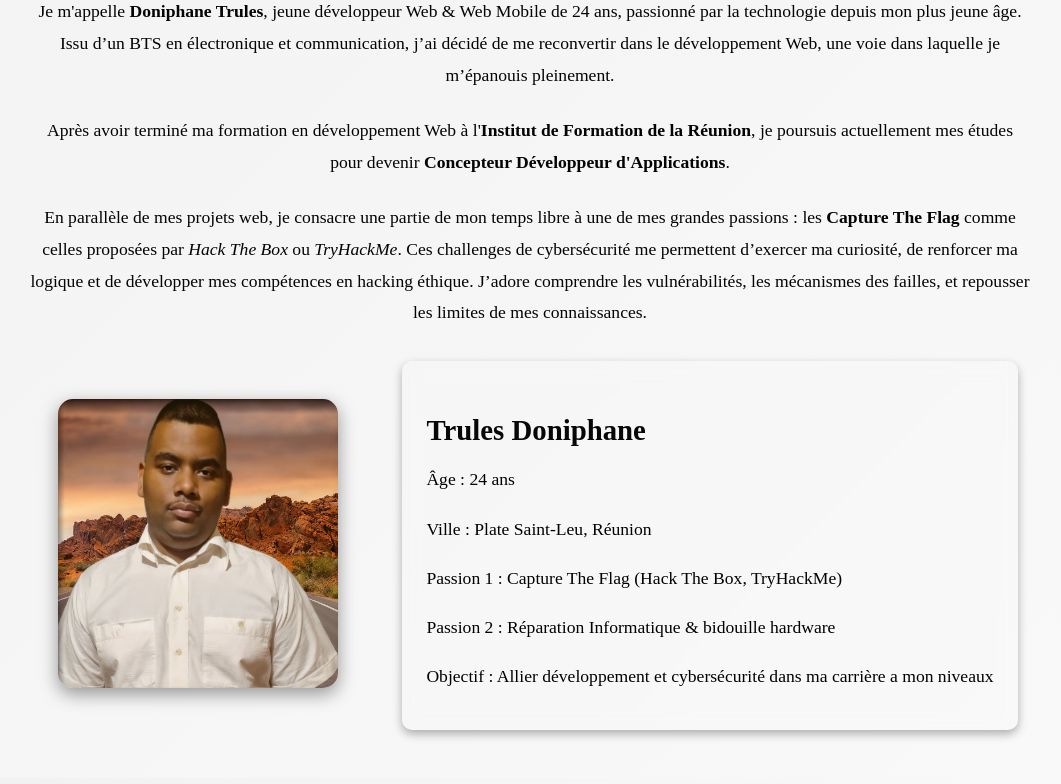
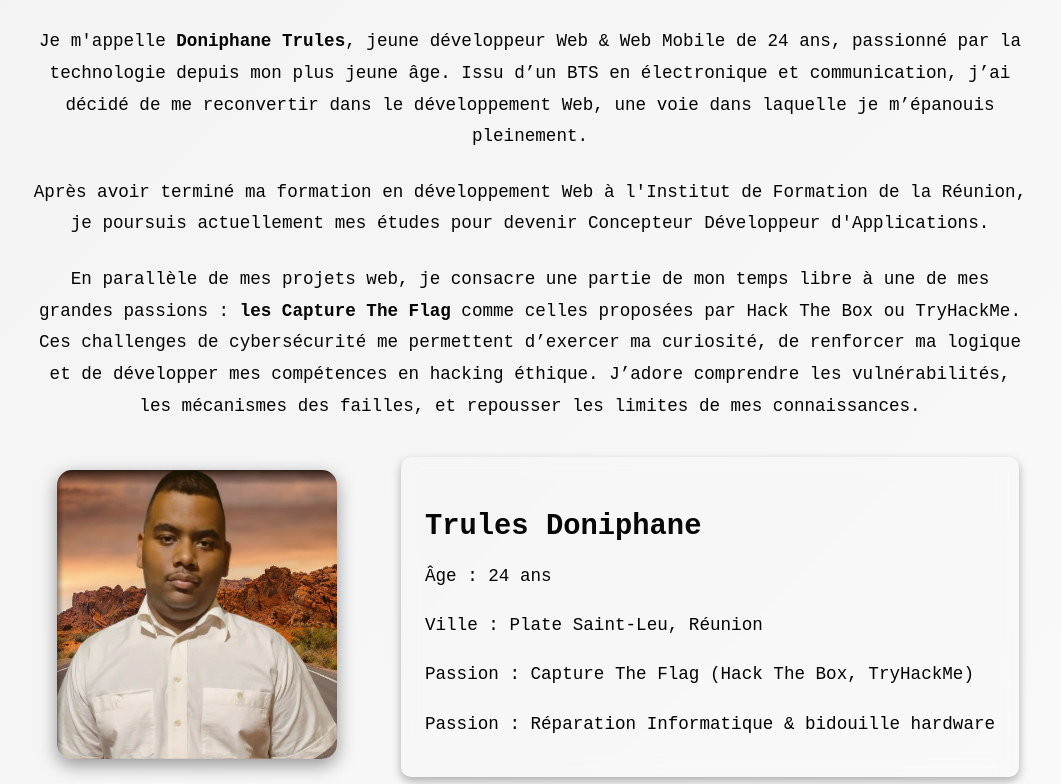
Before and after one commit to doniphane/mon-portfolio2025, a React (Create React App) app: page / in a window 1280 px wide. Shown: the part 636-1420 px from the top of the page, without its empty margins (110-1171 px from the left). Built offline with nearby package versions, Linux system fonts and the light colour scheme; the HTML template or start-up script is replaced by a standard one.

Commit message:
Add files via upload

```diff
--- a/src/components/AboutMe.css
+++ b/src/components/AboutMe.css
@@ -1,8 +1,7 @@
+body {
+  background: linear-gradient(135deg, #f1f1f1, #ffffff);
+}
 
-body{
-  background: linear-gradient(135deg, #f1f1f1, #ffffff);
-
-}
 .about-me {
   text-align: center;
   padding: 3rem 1rem;
@@ -84,87 +83,121 @@ body{
   }
 }
 
-body{
-  background: linear-gradient(135deg, #f1f1f1, #ffffff);
+.about-me-container {
+  font-family: 'Courier New', Courier, monospace;
+  min-height: 100vh;
+  padding: 2rem;
+  color: #fff;
+}
 
-}
-.about-me {
-  text-align: center;
-  padding: 3rem 1rem;
-  color: white;
+.terminal {
   max-width: 1000px;
   margin: auto;
+  background-color: #000;
+  border-radius: 8px;
+  overflow: hidden;
+  box-shadow: 0 0 20px rgba(0, 0, 0, 0.5);
 }
 
-.about-me h2 {
-  font-size: 2.5rem;
-  margin-bottom: 1.5rem;
-  color: #030303;
+.terminal-header {
+  display: flex;
+  align-items: center;
+  padding: 0.5rem;
+  background-color: #2d2d2d;
 }
 
-.about-me p {
-  font-size: 1.1rem;
-  margin-bottom: 1.5rem;
-  color: #030303;
-  line-height: 1.8;
+.terminal-header .circle {
+  width: 12px;
+  height: 12px;
+  border-radius: 50%;
+  margin-right: 0.5rem;
 }
 
-.profile-container {
-  display: flex;
-  justify-content: center;
-  align-items: center;
-  gap: 3rem;
-  flex-wrap: wrap;
-  margin-top: 2rem;
+.red { background: #ff5f56; }
+.yellow { background: #ffbd2e; }
+.green { background: #27c93f; }
+
+.terminal-header .title {
+  color: #aaa;
+  margin-left: auto;
+  margin-right: auto;
 }
 
-.profile-picture {
+.terminal-body {
+  height: 700px;
   padding: 1rem;
-  border-radius: 10px;
+  overflow-y: auto;
+  background-color: #000;
+  font-size: 1rem;
+  line-height: 1.5;
+  font-family: 'Courier New', Courier, monospace;
 }
 
-.profile-picture img {
-  width: 280px;
-  border-radius: 15px;
-  box-shadow: 0 6px 18px rgba(0, 0, 0, 0.4);
-  transition: transform 0.3s ease-in-out;
+.terminal-line {
+  margin-bottom: 0.5rem;
+  color: #33ff33;
+  white-space: pre-wrap;
 }
 
-.profile-picture img:hover {
-  transform: scale(1.05);
+.terminal-input {
+  display: flex;
+  align-items: center;
+}
+.terminal-input .prompt {
+  margin-right: 0.5rem;
+  color: #33ff33;
 }
 
-.profile-info {
-  text-align: left;
-  background: rgba(255, 255, 255, 0.05);
-  padding: 1.5rem;
-  border-radius: 10px;
-  backdrop-filter: blur(8px);
-  box-shadow: 0 4px 10px rgba(0, 0, 0, 0.3);
+.terminal-input input {
+  flex-grow: 1;
+  background: none;
+  border: none;
+  outline: none;
+  color: #33ff33;
+  font-family: inherit;
+  font-size: 1rem;
 }
 
-.profile-info h3 {
-  font-size: 1.8rem;
-  margin-bottom: 1rem;
-  color: #070707;
+.terminal .neofetch-info {
+  color: #33ff33;
+  font-family: 'Courier New', Courier, monospace;
+  white-space: pre-wrap;
+  padding: 1rem;
 }
 
-.profile-info p {
-  font-size: 1.1rem;
-  margin-bottom: 0.8rem;
-  color: #000000;
+.terminal .neofetch-info span {
+  display: block;
+  margin-bottom: 0.5rem;
 }
 
-@media only screen and (max-width: 768px) {
-  .profile-container {
-    flex-direction: column;
-  }
+.terminal .neofetch-info .bold {
+  font-weight: bold;
+}
 
-  .profile-picture img {
-    width: 220px;
-  }
+.terminal .neofetch-info .highlight {
+  color: #ff5f56;
+}
 
-  .profile-info {
-    text-align: center;
-  }
+.terminal-line:nth-child(odd) {
+  color: #00ff00; /* Vert */
 }
+
+.terminal-line:nth-child(even) {
+  color: #ff6600; /* Orange */
+}
+
+.terminal-line span {
+  color: #3399ff; /* Bleu pour les commandes */
+}
+
+.terminal-body {
+  background: #121212;
+  padding: 1rem;
+  font-family: 'Courier New', Courier, monospace;
+}
+
+.terminal-input input {
+  color: #33ff33;
+  font-size: 1.2rem;
+  font-family: 'Courier New', Courier, monospace;
+}
--- a/src/components/AboutMe.js
+++ b/src/components/AboutMe.js
@@ -1,40 +1,186 @@
-
-import React from 'react';
+import React, { useState, useRef, useEffect } from "react";
 import './AboutMe.css';
 
 const AboutMe = () => {
+  const [showTerminal, setShowTerminal] = useState(false);
+  const [commandHistory, setCommandHistory] = useState([
+    "Bienvenue dans le terminal de Doniphane Trules.",
+    "Tapez `help` pour voir les commandes disponibles.",
+    "Tapez `exit` pour quitter le terminal et revenir à la section À propos.",
+  ]);
+  const [currentCommand, setCurrentCommand] = useState("");
+  const terminalRef = useRef(null);
+
+  const handleCommand = () => {
+    const trimmed = currentCommand.trim().toLowerCase();
+    let response;
+
+
+    switch (trimmed) {
+      case "help":
+        response = "Commandes disponibles : help, whoami, clear, exit, neofetch";
+        break;
+      case "whoami":
+        response =
+          "Utilisateur : Doniphane Trules\nRôle : Développeur Web & passionné de cybersécurité.";
+        break;
+      case "clear":
+        setCommandHistory([]);
+        setCurrentCommand("");
+        return;
+        case "neofetch":
+          response = `
+        Tux - Le pingouin Linux :
+
+                .--.
+               |o_o |
+               |:_/ |
+              //   \\ \\
+             (|     | )
+            /'\\_   _/\\\`
+            \\___)=(___/
+
+                Système d'exploitation : Linux — la seule interface où je me sens vraiment moi.
+                Architecture : 64 bits — comme ma personnalité, fragmentée, empilée en couches.
+                Uptime : 5 jours — mais les pensées tournent depuis bien plus longtemps.
+                RAM : 8 Go — mais aucune mémoire vive pour oublier mes erreurs.
+                CPU : Intel i7 — assez puissant pour faire tourner Kali… et mes regrets.
+
+                -----------------------------
+                fsociety.log > anecdote :
+
+                Elliot n’a pas hésité. Une backdoor, un reverse shell, et il s’est infiltré.
+                Il a tapé \`git add .\`, \`git commit -m "Goodbye, E Corp."\`, puis il a appuyé sur Entrée.
+                \`git push\`.
+
+                En une commande, il a tout changé.
+
+                Il n’avait pas besoin d’un VPN pour masquer ses intentions.
+                Il *était* le masque. Il *était* le bug dans le système.
+
+                Moi ? Je reste figé devant le terminal.
+                Je tape \`git status\` comme si j’attendais une validation de mon existence.
+                Chaque commit est un cri dans le vide :
+                \`git commit -m "j’espère que ça passe en prod"\`.
+
+                Mais au moment de pousser, je doute.
+
+                Et si on me lisait ?
+                Et si on me jugeait ?
+                Et si, quelque part, quelqu’un voyait mon code… et y lisait mes failles ?
+
+                Elliot n’avait pas peur. Il avait une cause.
+                Moi, j’ai des branches non mergées… et trop de commits non poussés.
+
+                Un jour, peut-être.
+                Un jour, je ferai un \`git push\` sans trembler.
+                Et ce ne sera pas juste du code.
+                Ce sera moi, en entier.
+          `;
+          break;
+
+
+      case "exit":
+        setShowTerminal(false);
+        setCommandHistory([
+          "Bienvenue dans le terminal de Doniphane Trules.",
+          "Tapez `help` pour voir les commandes disponibles.",
+          "Tapez `exit` pour quitter le terminal et revenir à la section À propos.",
+        ]);
+        setCurrentCommand("");
+        return;
+      default:
+        response = `'${trimmed}' : commande non reconnue. Tapez 'help' pour la liste.`;
+    }
+
+    setCommandHistory((prev) => [
+      ...prev,
+      `doniphane@portfolio:~$ ${currentCommand}`,
+      response,
+    ]);
+    setCurrentCommand("");
+  };
+
+  useEffect(() => {
+    if (terminalRef.current) {
+      terminalRef.current.scrollTop = terminalRef.current.scrollHeight;
+    }
+  }, [commandHistory]);
+
   return (
+    <div className="about-me-container">
+      {!showTerminal ? (
         <div className="about-me">
           <h2>À propos de moi</h2>
           <p>
-        Je m'appelle <strong>Doniphane Trules</strong>, jeune développeur Web & Web Mobile de 24 ans, passionné par la technologie
-        depuis mon plus jeune âge. Issu d’un BTS en électronique et communication, j’ai décidé de me reconvertir dans le
-        développement Web, une voie dans laquelle je m’épanouis pleinement.
+            Je m'appelle <strong>Doniphane Trules</strong>, jeune développeur
+            Web & Web Mobile de 24 ans, passionné par la technologie depuis mon
+            plus jeune âge. Issu d’un BTS en électronique et communication, j’ai
+            décidé de me reconvertir dans le développement Web, une voie dans
+            laquelle je m’épanouis pleinement.
           </p>
           <p>
-        Après avoir terminé ma formation en développement Web à l'<strong>Institut de Formation de la Réunion</strong>, je poursuis
-        actuellement mes études pour devenir <strong>Concepteur Développeur d'Applications</strong>.
+            Après avoir terminé ma formation en développement Web à l'Institut
+            de Formation de la Réunion, je poursuis actuellement mes études
+            pour devenir Concepteur Développeur d'Applications.
           </p>
           <p>
-        En parallèle de mes projets web, je consacre une partie de mon temps libre à une de mes grandes passions : les
-        <strong>  Capture The Flag</strong> comme celles proposées par <em>Hack The Box</em> ou <em>TryHackMe</em>. Ces
-        challenges de cybersécurité me permettent d’exercer ma curiosité, de renforcer ma logique et de développer mes compétences
-        en hacking éthique. J’adore comprendre les vulnérabilités, les mécanismes des failles, et repousser les limites de mes
-        connaissances.
+            En parallèle de mes projets web, je consacre une partie de mon temps
+            libre à une de mes grandes passions :{" "}
+            <strong>les Capture The Flag</strong> comme celles proposées par
+            Hack The Box ou TryHackMe. Ces challenges de cybersécurité me
+            permettent d’exercer ma curiosité, de renforcer ma logique et de
+            développer mes compétences en hacking éthique. J’adore comprendre
+            les vulnérabilités, les mécanismes des failles, et repousser les
+            limites de mes connaissances.
           </p>
           <div className="profile-container">
-        <div className="profile-picture">
-          <img src={`${process.env.PUBLIC_URL}/2.jpg`} alt="Doniphane Trules" />
+            <div
+              className="profile-picture"
+              onClick={() => setShowTerminal(true)}
+              style={{ cursor: "pointer" }}
+            >
+              <img
+                src={`${process.env.PUBLIC_URL}/2.jpg`}
+                alt="Doniphane Trules"
+              />
             </div>
             <div className="profile-info">
               <h3>Trules Doniphane</h3>
               <p>Âge : 24 ans</p>
               <p>Ville : Plate Saint-Leu, Réunion</p>
-          <p>Passion 1 : Capture The Flag (Hack The Box, TryHackMe)</p>
-          <p>Passion 2 : Réparation Informatique & bidouille hardware</p>
-          <p>Objectif : Allier développement et cybersécurité dans ma carrière a mon niveaux</p>
+              <p>Passion : Capture The Flag (Hack The Box, TryHackMe)</p>
+              <p>Passion : Réparation Informatique & bidouille hardware</p>
             </div>
           </div>
+        </div>
+      ) : (
+        <div className="terminal">
+          <div className="terminal-header">
+            <span className="circle red"></span>
+            <span className="circle yellow"></span>
+            <span className="circle green"></span>
+            <span className="title">~ Doniphane Terminal</span>
+          </div>
+          <div className="terminal-body" ref={terminalRef}>
+            {commandHistory.map((line, index) => (
+              <div key={index} className="terminal-line">
+                {line}
+              </div>
+            ))}
+            <div className="terminal-input">
+              <span className="prompt">doniphane@portfolio:~$</span>
+              <input
+                type="text"
+                value={currentCommand}
+                onChange={(e) => setCurrentCommand(e.target.value)}
+                onKeyDown={(e) => e.key === "Enter" && handleCommand()}
+                autoFocus
+              />
+            </div>
+          </div>
+        </div>
+      )}
     </div>
   );
 };
```
Also changed, not shown: src/components/Terminal.js (added, +98 -0 lines). Lines whose indentation alone changed are shown as unchanged.
